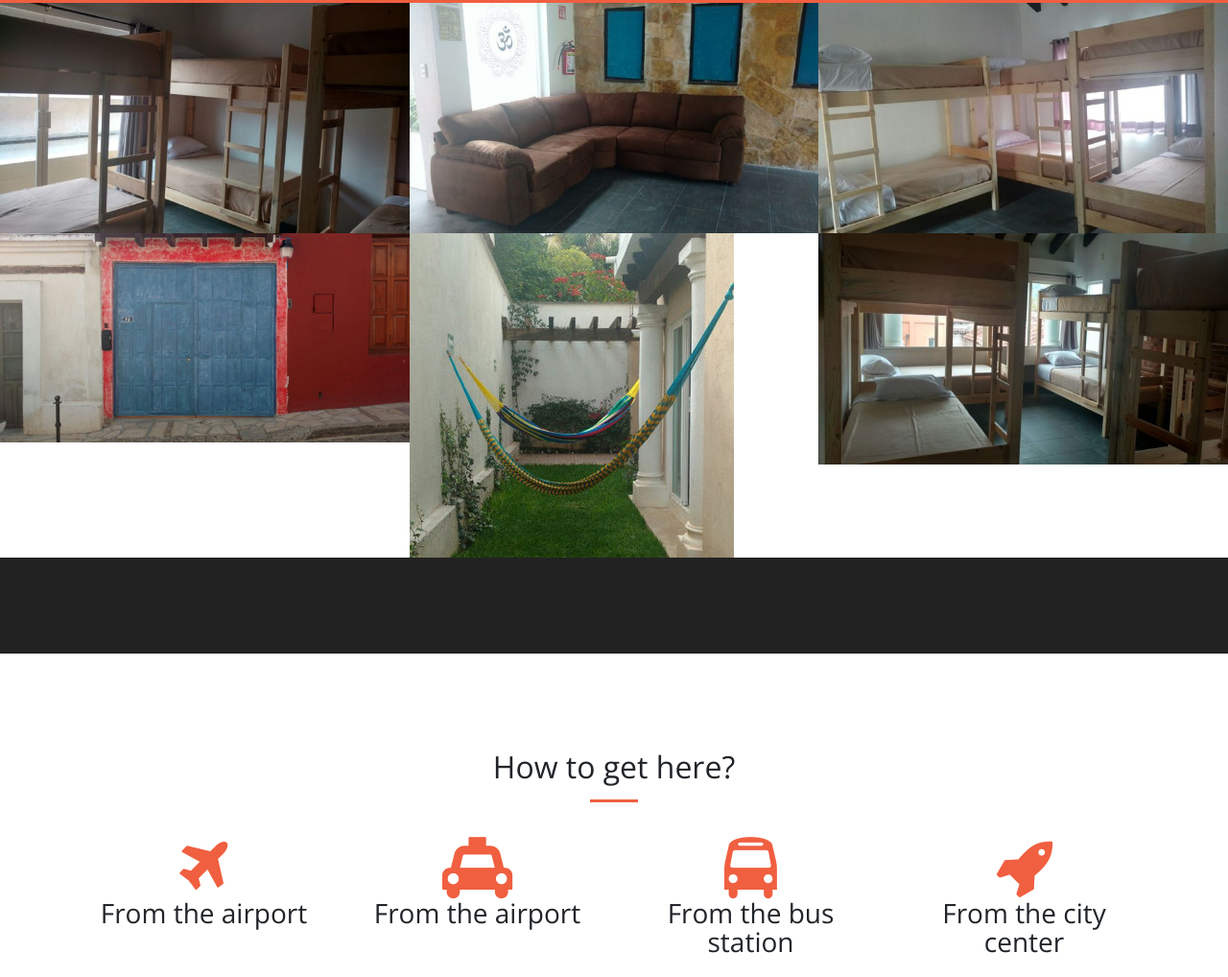
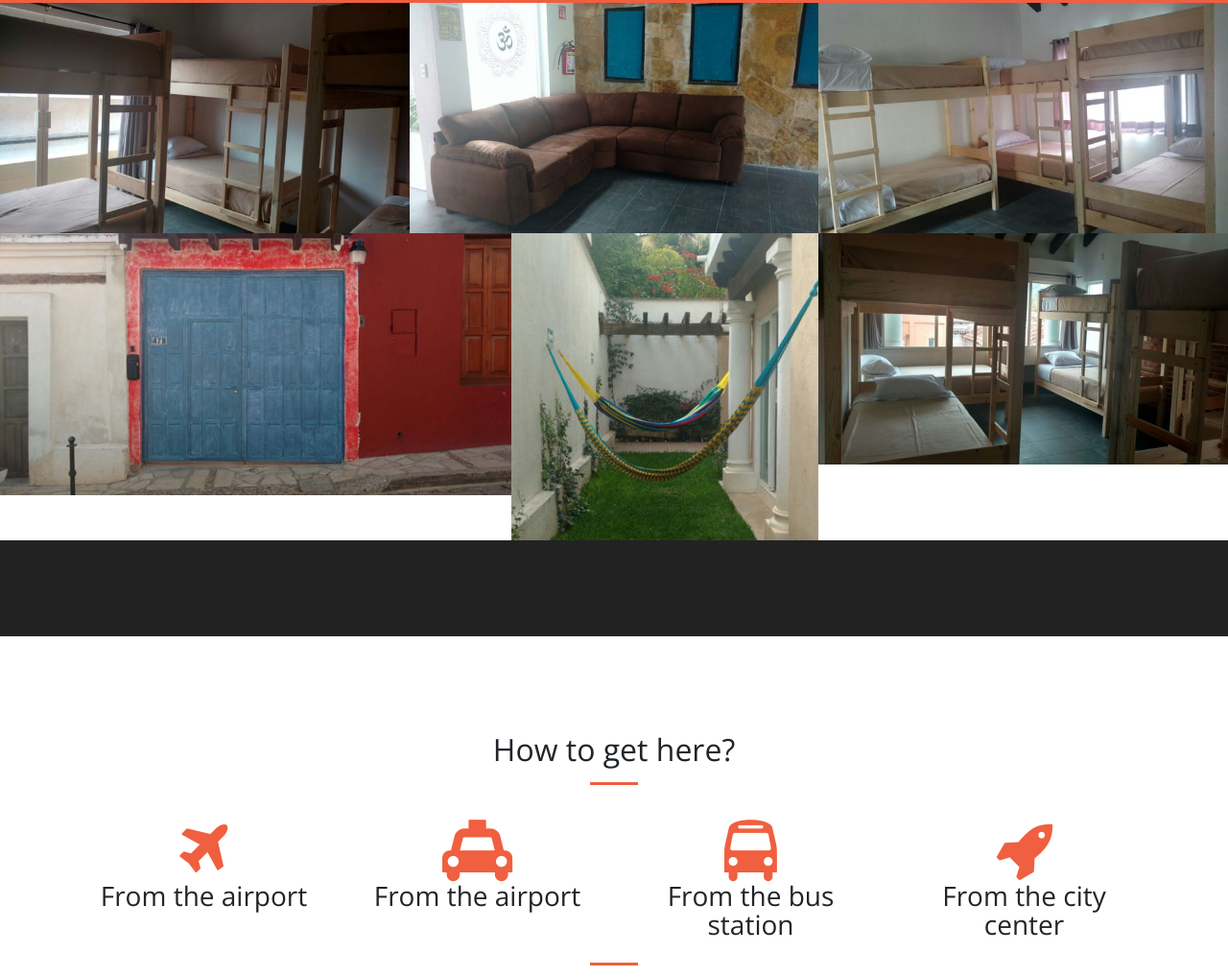
Before and after one commit to albertoibm/wanderlust, a website: page en/index.html in a window 1280 px wide. Shown: the part 1117-2135 px from the top of the page at 96% size. Drawn offline with nearby package versions, Linux system fonts and the light colour scheme; files that its build step writes are made by us from their sources.

Commit message:
Change gallery distribution

```diff
--- a/en/index.html
+++ b/en/index.html
@@ -123,12 +123,12 @@
               <img class="img-fluid" src="img/rooms/thumbnails/3.jpg" alt="">
             </a>
           </div>
-          <div class="col-lg-4 col-sm-6">
+          <div class="col-lg-5 col-sm-6">
             <a class="portfolio-box" href="img/rooms/fullsize/4.jpg">
               <img class="img-fluid" src="img/rooms/thumbnails/4.jpg" alt="">
             </a>
           </div>
-          <div class="col-lg-4 col-sm-6">
+          <div class="col-lg-3 col-sm-6">
             <a class="portfolio-box" href="img/rooms/fullsize/5.jpg">
               <img class="img-fluid" src="img/rooms/thumbnails/5.jpg" alt="">
             </a>
```
